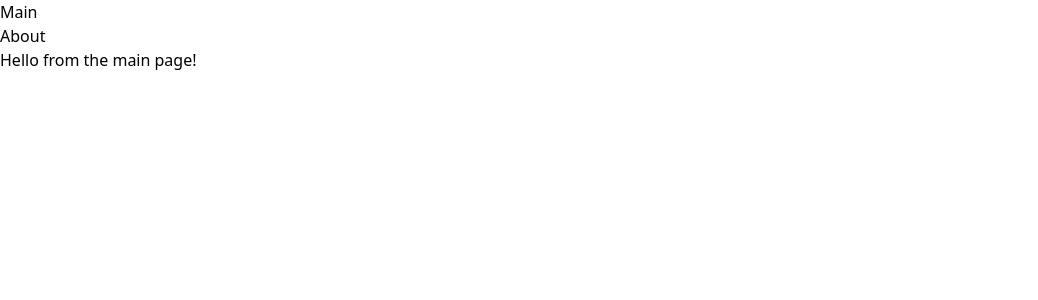
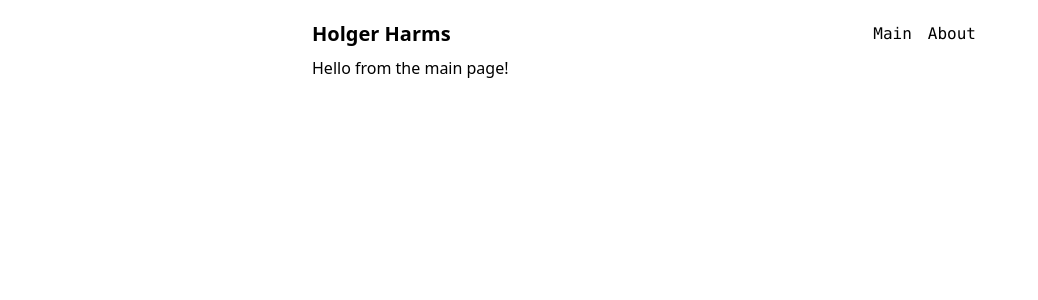
Before and after one commit to holhar/portfolio, a Nuxt app: page / in a window 1280 px wide. Shown: the top 300 px of the page, without its empty margins (0-1038 px from the left). Built offline with nearby package versions, Linux system fonts and the light colour scheme.

Commit message:
Styling the App with Tailwind

```diff
--- a/app/layouts/default.vue
+++ b/app/layouts/default.vue
@@ -1,7 +1,11 @@
 <template>
+    <div class="container mx-auto max-w-2xl">
+        <header class="flex justify-between items-center mt-5">
             <div>
-        <nav>
-            <ul>
+                <NuxtLink to="/" class="text-xl font-semibold p-2 hover:bg-gray-200">Holger Harms</NuxtLink>
+            </div>
+            <nav class="font-mono">
+                <ul class="flex space-x-4">
                     <li>
                         <NuxtLink to="/">Main</NuxtLink>
                     </li>
@@ -10,6 +14,9 @@
                     </li>
                 </ul>
             </nav>
+        </header>
+        <main class="p-2">
             <slot />
+        </main>
     </div>
 </template>
```
Lines whose indentation alone changed are shown as unchanged.
